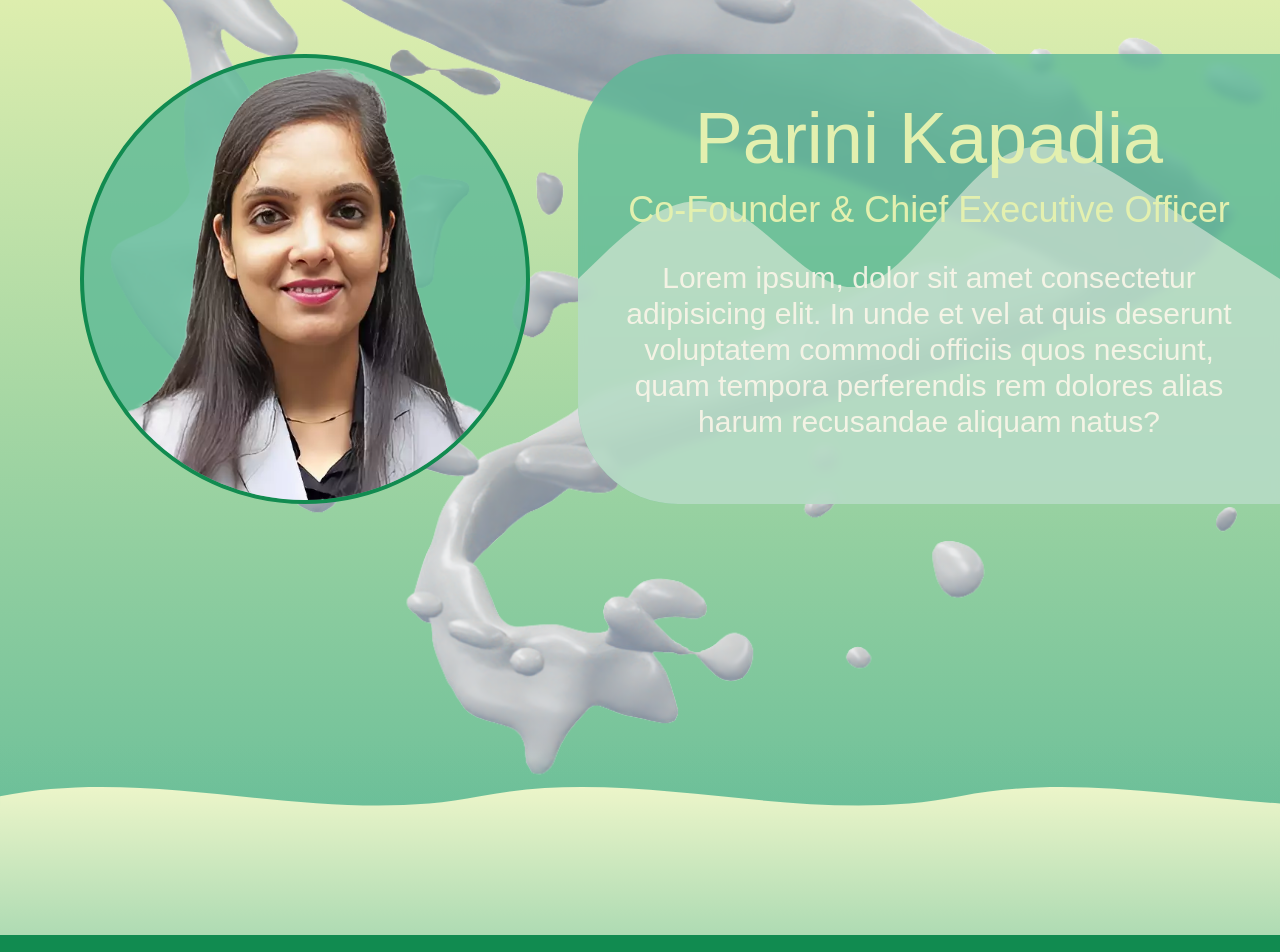
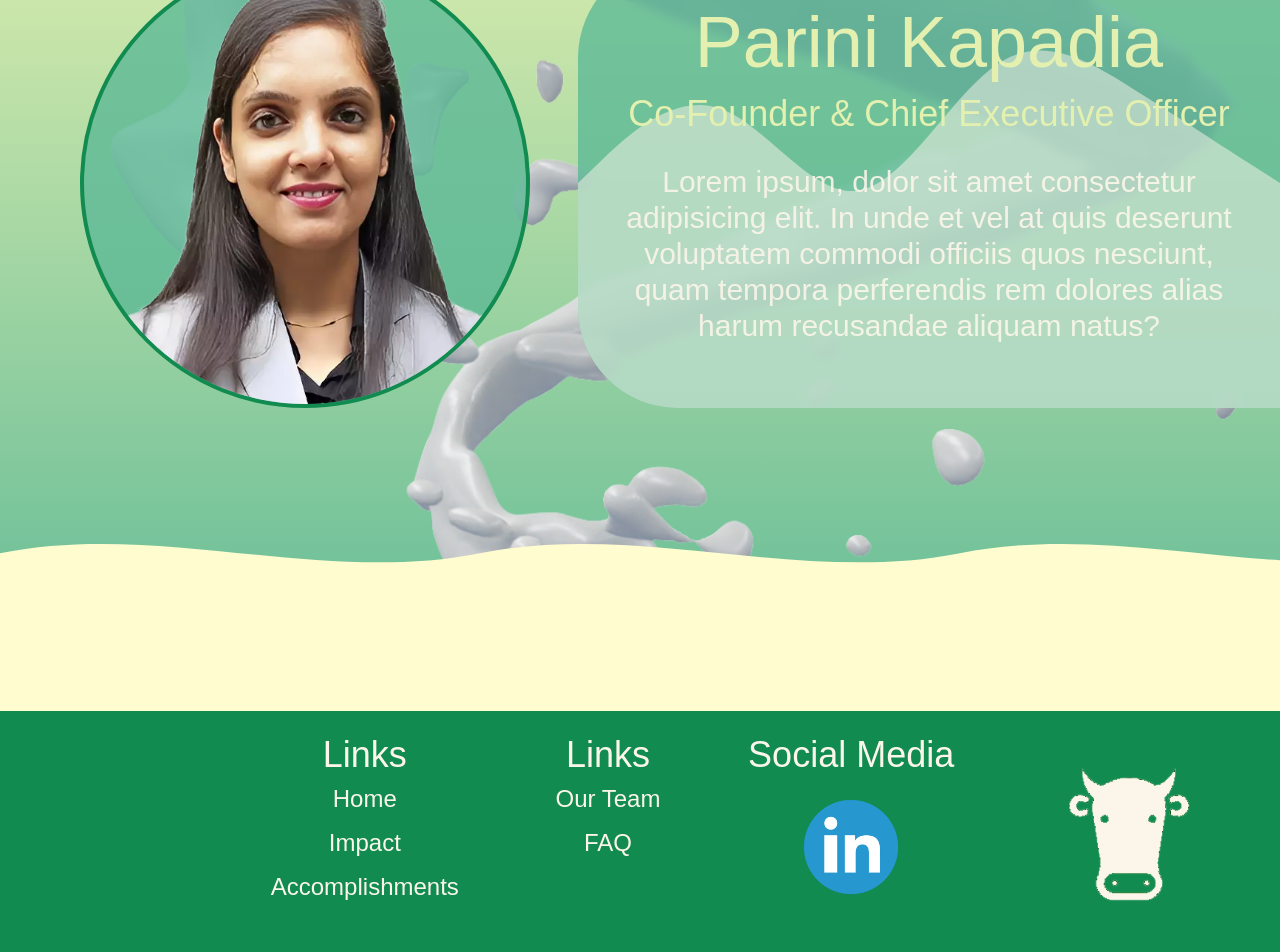
Before and after one commit to OldmanGalaxy/Zero-Cow, a Next.js app: page /our-team in a window 1280 px wide. Shown: the part 1097-2049 px from the top of the page. Built offline with nearby package versions, Linux system fonts and the light colour scheme; a web font is replaced by a local one.

Commit message:
style: milkflow animations

```diff
--- a/app/accomplishments/page.tsx
+++ b/app/accomplishments/page.tsx
@@ -1,8 +1,7 @@
-// page.tsx
 "use client";
 import React, { useEffect, useRef } from "react";
 import Navbar from "@/components/Navbar/Navbar";
-import Footer from "@/components/Footer/footer";
+import Footer from "@/components/Footer/Footer";
 import Section1 from "@/components/Accomplishments/Section1";
 import Section2 from "@/components/Accomplishments/Section2";
 import Section4 from "@/components/Accomplishments/Section4";
--- a/app/our-team/page.tsx
+++ b/app/our-team/page.tsx
@@ -2,57 +2,45 @@ import React from "react";
 import Navbar from "@/components/Navbar/Navbar";
 import Section1 from "@/components/OurTeam/Section1";
 import Section2 from "@/components/OurTeam/Section2";
-import Footer from "@/components/Footer/footer";
+import Footer from "@/components/Footer/Footer";
 import MilkFlow from "@/components/FAQ/MilkFlow";
 
-function OurTeamPage() {
+const OurTeamPage: React.FC = () => {
   return (
-    <div className="min-h-screen flex flex-col">
+    <div className="min-h-screen relative bg-dgreen">
       <Navbar />
-
-      {/* Main content area */}
-      <main className="flex-grow relative mt-20">
-        {/* Background gradient and image */}
-        <div
-          className="absolute inset-0 z-0"
-          style={{
-            background: "linear-gradient(to bottom, #118B50, #E3F0AF, #5DB996)",
-          }}>
+      <div
+        className="min-h-screen pb-32 relative"
+        style={{
+          background: "transparent",
+          backgroundImage:
+            "linear-gradient(to bottom, #118B50, #E3F0AF, #5DB996)",
+          backgroundSize: "100% 100%",
+          backgroundPosition: "0 0",
+          backgroundRepeat: "no-repeat",
+          marginTop: "5rem",
+        }}>
+        <div className="absolute inset-0">
           <img
             src="/images/milk1_full.png"
             className="h-full w-full object-contain"
             alt="Milk background"
           />
         </div>
+        <Section1 />
+        <Section2 />
+      </div>
 
-        {/* Content sections with added padding */}
-        <div className="relative z-10 pb-32">
-          {" "}
-          {/* Added bottom padding */}
-          <Section1 />
-          {/* Added spacing between sections */}
-          <div className="h-24" /> {/* Spacer div */}
-          <Section2 />
-          {/* Extra space at the bottom to prevent collision with milk wave */}
-          <div className="h-32" /> {/* Bottom spacer */}
-        </div>
-      </main>
-
-      {/* Footer section with milk wave */}
       <div className="relative">
-        {/* Milk wave container with increased height */}
-        <div className="absolute inset-x-0 top-0 h-48 transform -translate-y-full overflow-hidden">
-          <div className="absolute inset-0 bg-gradient-to-b from-transparent to-lgreen opacity-50" />
+        <div
+          className="absolute w-full overflow-hidden"
+          style={{ transform: "translateY(-99%)" }}>
           <MilkFlow />
         </div>
-
-        {/* Footer with gradient background */}
-        <div className="relative bg-gradient-to-b from-lgreen to-dgreen">
-          <Footer />
-        </div>
+        <Footer />
       </div>
     </div>
   );
-}
+};
 
 export default OurTeamPage;
--- a/components/FAQ/MilkFlow.tsx
+++ b/components/FAQ/MilkFlow.tsx
@@ -24,7 +24,7 @@ const MilkFlow = () => (
         <animate
           attributeName="opacity"
           dur="3s"
-          values="0.4;0.6;0.4"
+          values="0.8;1;0.8"
           repeatCount="indefinite"
         />
       </use>
--- a/components/Impact/ImpactComponents.tsx
+++ b/components/Impact/ImpactComponents.tsx
@@ -1,11 +1,22 @@
+// ImpactComponents.tsx
 "use client";
 import Wave from "../Wave/Wave";
 import React from "react";
 import { motion, useInView } from "framer-motion";
 import { useRef } from "react";
 
-const cards = [
+interface Card {
+  id: string;
+  image: string;
+  alt: string;
+  angle: number;
+  title: string;
+  points: string[];
+}
+
+const cards: Card[] = [
   {
+    id: "healthier-food",
     image: "/images/burger.png",
     alt: "Burger",
     angle: -23.55,
@@ -19,6 +30,7 @@ const cards = [
     ],
   },
   {
+    id: "sustainability",
     image: "/images/leaf.png",
     alt: "Leaf",
     angle: -27.25,
@@ -26,6 +38,7 @@ const cards = [
     points: ["Better for planet", "Better for human", "Better for animals"],
   },
   {
+    id: "food-science",
     image: "/images/flask.png",
     alt: "Flask",
     angle: 40.93,
@@ -33,6 +46,7 @@ const cards = [
     points: ["No animals", "No plants", "Only microbes"],
   },
   {
+    id: "climate-friendly",
     image: "/images/tree.png",
     alt: "Tree",
     angle: -30,
@@ -46,10 +60,8 @@ const cards = [
   },
 ];
 
-
-
 const ImpactComponent = () => {
-  const backgroundRef = useRef(null);
+  const backgroundRef = useRef<HTMLDivElement>(null);
   const isBackgroundInView = useInView(backgroundRef, {
     once: true,
     amount: 0.3,
@@ -76,13 +88,12 @@ const ImpactComponent = () => {
   return (
     <div className="relative w-full overflow-hidden font-lilita">
       {/* Background gradient layer */}
-      <div className="absolute inset-0 z-[-2] bg-gradient-to-b from-[#118B50] via-[#E3F0AF] to-[#5DB996]" />
+      <div className="absolute inset-0 z-[-2] bg-gradient-to-b from-dgreen via-ygreen to-lgreen" />
 
-      {/* Background Images Container - now uses absolute positioning with full height */}
+      {/* Background Images Container */}
       <div
         ref={backgroundRef}
         className="absolute inset-0 z-[-1] h-full w-full">
-        {/* First background image */}
         <motion.div
           initial={{ opacity: 0, y: -20 }}
           animate={
@@ -97,7 +108,6 @@ const ImpactComponent = () => {
           />
         </motion.div>
 
-        {/* Second background image */}
         <motion.div
           initial={{ opacity: 0, y: 20 }}
           animate={
@@ -116,14 +126,13 @@ const ImpactComponent = () => {
       {/* Impact Items Container */}
       <div className="relative z-[1] rounded-xl flex flex-col items-center justify-center min-h-screen gap-12 py-[80px] px-4 md:px-8">
         {cards.map((card, index) => {
-          const cardRef = useRef(null);
+          const cardRef = useRef<HTMLDivElement>(null);
           const isCardInView = useInView(cardRef, { once: true, amount: 0.3 });
 
           return (
-            <>
             <motion.div
               ref={cardRef}
-              key={index}
+              key={card.id}
               initial={{ opacity: 0, x: index % 2 === 0 ? -50 : 50 }}
               animate={
                 isCardInView
@@ -134,7 +143,7 @@ const ImpactComponent = () => {
               whileHover={{ scale: 1.02 }}
               className="relative flex items-center justify-center w-full">
               <div
-                className={`relative w-full md:w-[800px] h-auto md:h-[350px] overflow-hidden bg-[#5DB996]/90 backdrop-blur-sm rounded-[40px] shadow-lg flex flex-col md:flex-row
+                className={`relative w-full md:w-[800px] h-auto md:h-[350px] overflow-hidden bg-lgreen/90 backdrop-blur-sm rounded-[40px] shadow-lg flex flex-col md:flex-row
                 ${
                   card.alt === "Leaf" || card.alt === "Tree"
                     ? "ml-auto right-[10px] md:-right-[10px] md:flex-row-reverse"
@@ -146,9 +155,7 @@ const ImpactComponent = () => {
                     src={card.image}
                     alt={card.alt}
                     className="absolute w-[200px] md:w-[280px] h-[200px] md:h-[280px] object-contain"
-                    style={{
-                      transform: `rotate(${card.angle}deg)`,
-                    }}
+                    style={{ transform: `rotate(${card.angle}deg)` }}
                     transition={{ type: "spring", stiffness: 100 }}
                   />
                 </div>
@@ -162,13 +169,13 @@ const ImpactComponent = () => {
                     animate={isCardInView ? { opacity: 1 } : { opacity: 0 }}
                     whileHover="hover"
                     variants={titleHoverVariants}>
-                    <span className="absolute bottom-0 left-0 w-0 h-0.5 bg-[#FBF6E9] group-hover:w-full transition-all duration-300 ease-out" />
+                    <span className="absolute bottom-0 left-0 w-0 h-0.5 bg-cream group-hover:w-full transition-all duration-300 ease-out" />
                     {card.title}
                   </motion.h2>
                   <ul className="space-y-2 md:space-y-3">
                     {card.points.map((point, idx) => (
                       <motion.li
-                        key={idx}
+                        key={`${card.id}-point-${idx}`}
                         className="text-cream text-base md:text-2xl flex items-center"
                         initial={{ opacity: 0, x: -20 }}
                         animate={
@@ -185,7 +192,6 @@ const ImpactComponent = () => {
                 </div>
               </div>
             </motion.div>
-            </>
           );
         })}
       </div>
```
